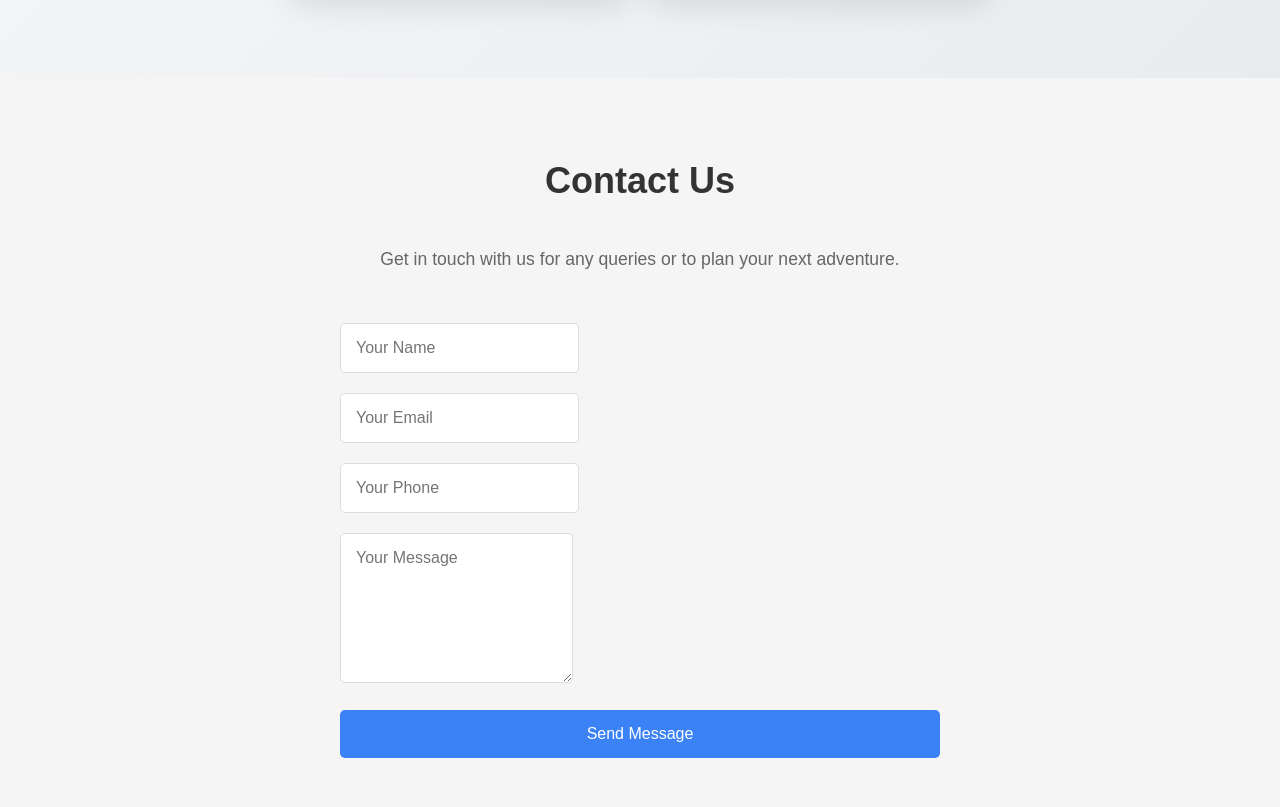
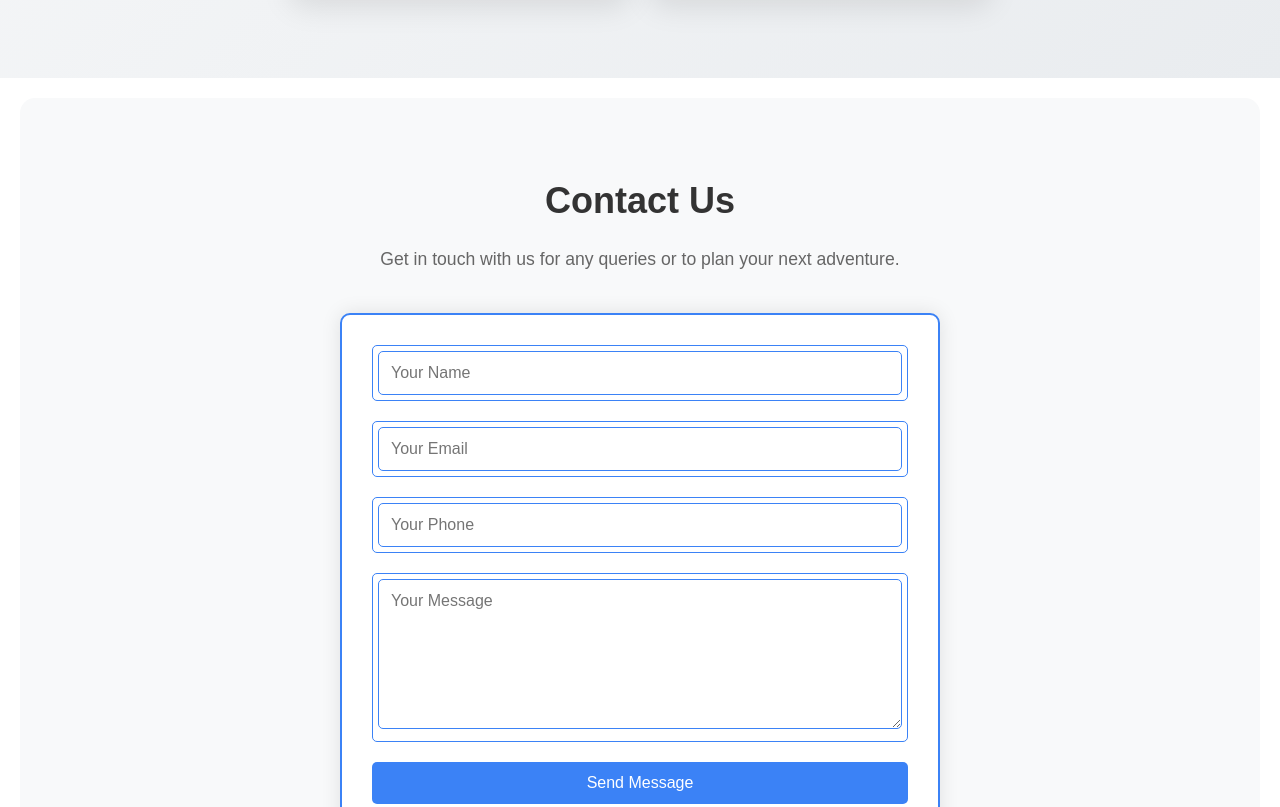
Before and after one commit to ishant1138/hidden_himachal, a plain HTML site: page index.html in a window 1280 px wide. Shown: the part 5303-6110 px from the top of the page. Drawn offline with Linux system fonts and the light colour scheme.

Commit message:
Update styles.css

```diff
--- a/styles.css
+++ b/styles.css
@@ -743,44 +743,94 @@ h2 {
 }
 
 .contact {
-  background: #f5f5f5;
+  padding: 80px 20px;
+  background-color: #f8f9fa;
+  border-radius: 15px;
+  margin: 20px;
+}
+
+.contact h2 {
+  text-align: center;
+  margin-bottom: 20px;
+  color: #333;
+}
+
+.contact .section-description {
+  text-align: center;
+  max-width: 600px;
+  margin: 0 auto 40px;
+  color: #666;
 }
 
 .contact-form {
   max-width: 600px;
   margin: 0 auto;
-  display: flex;
-  flex-direction: column;
-  gap: 20px;
-}
-
-.contact-form input,
-.contact-form select,
-.contact-form textarea {
-  padding: 15px;
-  border: 1px solid #ddd;
+  background: white;
+  padding: 30px;
+  border-radius: 10px;
+  box-shadow: 0 0 20px rgba(0, 0, 0, 0.1);
+  border: 2px solid #3b82f6;
+}
+
+.form-group {
+  margin-bottom: 20px;
+  border: 1px solid #3b82f6;
+  border-radius: 5px;
+  padding: 5px;
+}
+
+.form-group input,
+.form-group textarea {
+  width: 100%;
+  padding: 12px;
+  border: 1px solid #3b82f6;
   border-radius: 5px;
   font-size: 16px;
-}
-
-.contact-form textarea {
+  transition: border-color 0.3s ease;
+}
+
+.form-group textarea {
   height: 150px;
   resize: vertical;
 }
 
+.form-group input:focus,
+.form-group textarea:focus {
+  outline: none;
+  border-color: #2563eb;
+  box-shadow: 0 0 5px rgba(59, 130, 246, 0.5);
+}
+
 .submit-btn {
   background-color: #3b82f6;
   color: white;
+  padding: 12px 30px;
   border: none;
-  padding: 15px;
   border-radius: 5px;
   cursor: pointer;
   font-size: 16px;
-  transition: background-color 0.3s;
+  width: 100%;
+  transition: background-color 0.3s ease;
 }
 
 .submit-btn:hover {
   background-color: #2563eb;
+}
+
+/* Responsive styles for contact form */
+@media (max-width: 768px) {
+  .contact-form {
+    padding: 20px;
+  }
+
+  .form-group input,
+  .form-group textarea {
+    padding: 10px;
+  }
+
+  .submit-btn {
+    padding: 10px 20px;
+  }
 }
 
 footer {
```
